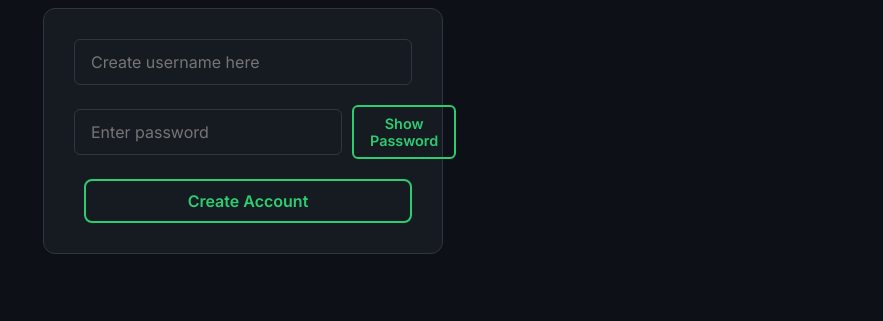
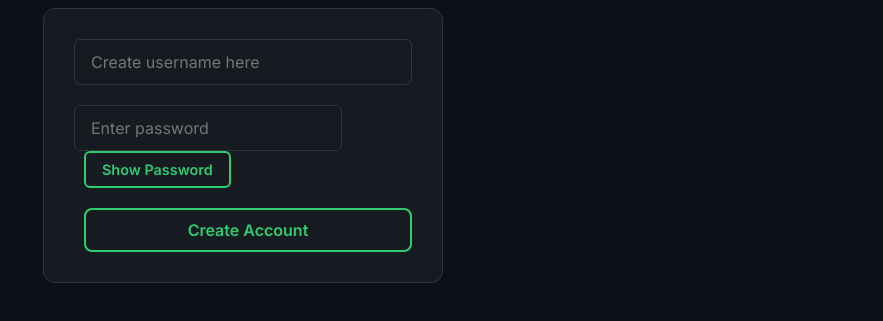
Before and after one commit to HA-lanf/DIVYA, a website: page signup.html in a window 1280 px wide. Shown: the part 211-532 px from the top of the page, without its empty margins (397-1280 px from the left). Drawn offline with Linux system fonts and the light colour scheme.

Commit message:
Update signup.html

```diff
--- a/signup.html
+++ b/signup.html
@@ -14,13 +14,17 @@
         <button id="signin" onclick="location.href='signin.html'">Already have an account? Sign In</button>
         <button id="home" onclick="location.href='index.html'">Message Anonymously</button>
     </div>
+
     <h1>Create Account</h1>
+
     <form action="submit">
         <input type="text" id="username" placeholder="Create username here" required>
-        <div style="display: flex; align-items: center;">
+
+        <div class="password-wrapper">
             <input type="password" id="password" placeholder="Enter password" required>
             <button type="button" onclick="togglePassword(event)">Show Password</button>
         </div>
+
         <button id="signup">Create Account</button>
     </form>
 </body>
```
